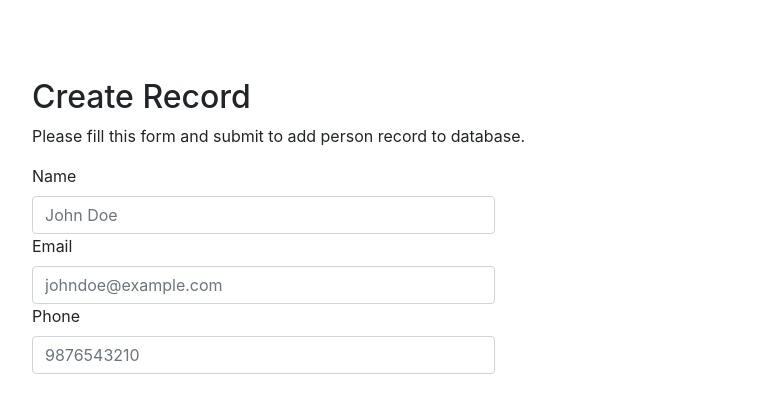
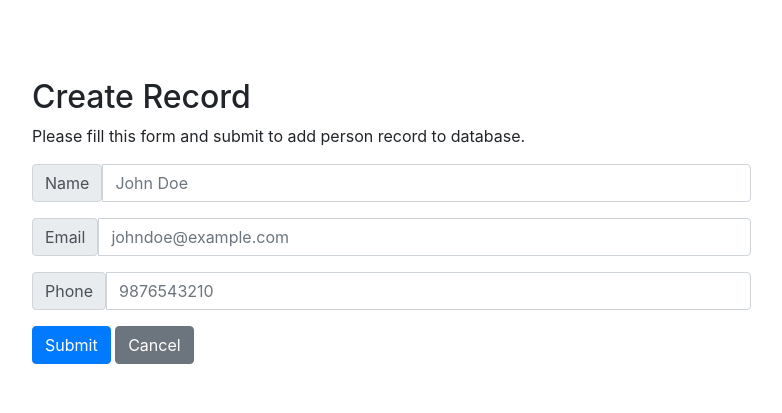
Before and after one commit to WilliamPennebaker/People-PHP-crud-app, a PHP site: page /create.php in a window 1280 px wide. Shown: the top 413 px of the page, without its empty margins (32-814 px from the left). Run offline with PHP 8.4, Linux system fonts and the light colour scheme.

Commit message:
Create page mostly done Added: Better looking form (imo) SQL statement for adding to db
Need to:
Fix validation
Add error messages

```diff
--- a/create.php
+++ b/create.php
@@ -1,3 +1,53 @@
+<?php
+require_once "dbconnect.php";
+
+$name = $email = $phone = "";
+$name_err = $email_err = $phone_err = "";
+
+if($_SERVER["REQUEST_METHOD"] == "POST") {
+    // Validate name
+    $input_name = trim($_POST["name"]);
+    if(empty($_POST["name"])) $name_err = "Please enter a name";
+    elseif(!filter_var($input_name, FILTER_VALIDATE_REGEXP, array("options" => array("regexp" =>"/^[a-zA-Z\s]+$/"))))
+        $name_err = "Please enter a valid name";
+    else $name = $input_name;
+
+    // Validate email
+    $input_email = trim($_POST["email"]);
+    if(empty($input_email)) $email_err = "Please enter an email";
+    else $email = $input_email;
+
+    // Validate phone number
+    $input_phone = trim($_POST["phone"]);
+    if(empty($input_phone)) $phone_err = "Please enter a phone number";
+    elseif(!filter_var($input_phone, FILTER_VALIDATE_REGEXP, array("options" => array("regexp" =>"/^(\+\d{1,2}\s)?\(?\d{3}\)?[\s.-]?\d{3}[\s.-]?\d{4}$/"))))
+        $phone_err = "Please enter a valid phone number";
+    else $phone = $input_phone;
+
+    // Prepare statement
+    $stmt = $conn->prepare("INSERT INTO people (name, email, phone) VALUES (?, ?, ?)");
+    // Binding vars to statement
+    $stmt->bind_param("sss", $param_name, $param_email, $param_phone);
+    // Set parameters to the variables
+    $param_name = $name;
+    $param_email = $email;
+    $param_phone = $phone;
+
+    if($stmt->execute()) {
+        header("location: index.php");
+        exit();
+    } else {
+        echo "Oops! Something went wrong. Please try again later.";
+    }
+    // Close statement
+    $stmt->close();
+    // Close connection
+    $conn->close();
+}
+
+?>
+
+
 <html>
     <?php include "./assests/head.php" ?>
     <body>
@@ -9,30 +59,34 @@
                     <p>Please fill this form and submit to add person record to database.</p>
                 </div>
 
-                <div class="col-md-5">
+                <form action="<?php echo htmlspecialchars($_SERVER["PHP_SELF"]); ?>" method="post">
+                    <div class="col-md-8">
                         <div class="row">
                                 <div class="col-md-12">
-                            <label class="form-label" for="name">
-                                Name
-                            </label>
-                            <input id="name" class="form-control" type="text" placeholder="John Doe">
+                                    <div class="input-group mb-3">
+                                        <span class="input-group-text">Name</span>
+                                        <input name="name" type="text" class="form-control" placeholder="John Doe">
+                                    </div>
                                 </div>
 
                                 <div class="col-md-12">
-                            <label class="form-label" for="email">
-                                Email
-                            </label>
-                            <input id="email" class="form-control" type="email" placeholder="johndoe@example.com">
+                                    <div class="input-group mb-3">
+                                        <span class="input-group-text">Email</span>
+                                        <input name="email" type="email" class="form-control" placeholder="johndoe@example.com">
+                                    </div>
                                 </div>
 
                                 <div class="col-md-12">
-                            <label class="form-label" for="phone">
-                                Phone
-                            </label>
-                            <input id="phone" class="form-control" type="text" placeholder="9876543210">
+                                    <div class="input-group mb-3">
+                                        <span class="input-group-text">Phone</span>
+                                        <input name="phone" type="text" class="form-control" placeholder="9876543210">
                                     </div>
                                 </div>
                         </div>
+                        <button type="submit" class="btn btn-primary" value="Submit">Submit</button>
+                        <a href="index.php" class="btn btn-secondary">Cancel</a>
+                    </div>
+                </form>
 
             </div>
         </div>
```
Lines whose indentation alone changed are shown as unchanged.
